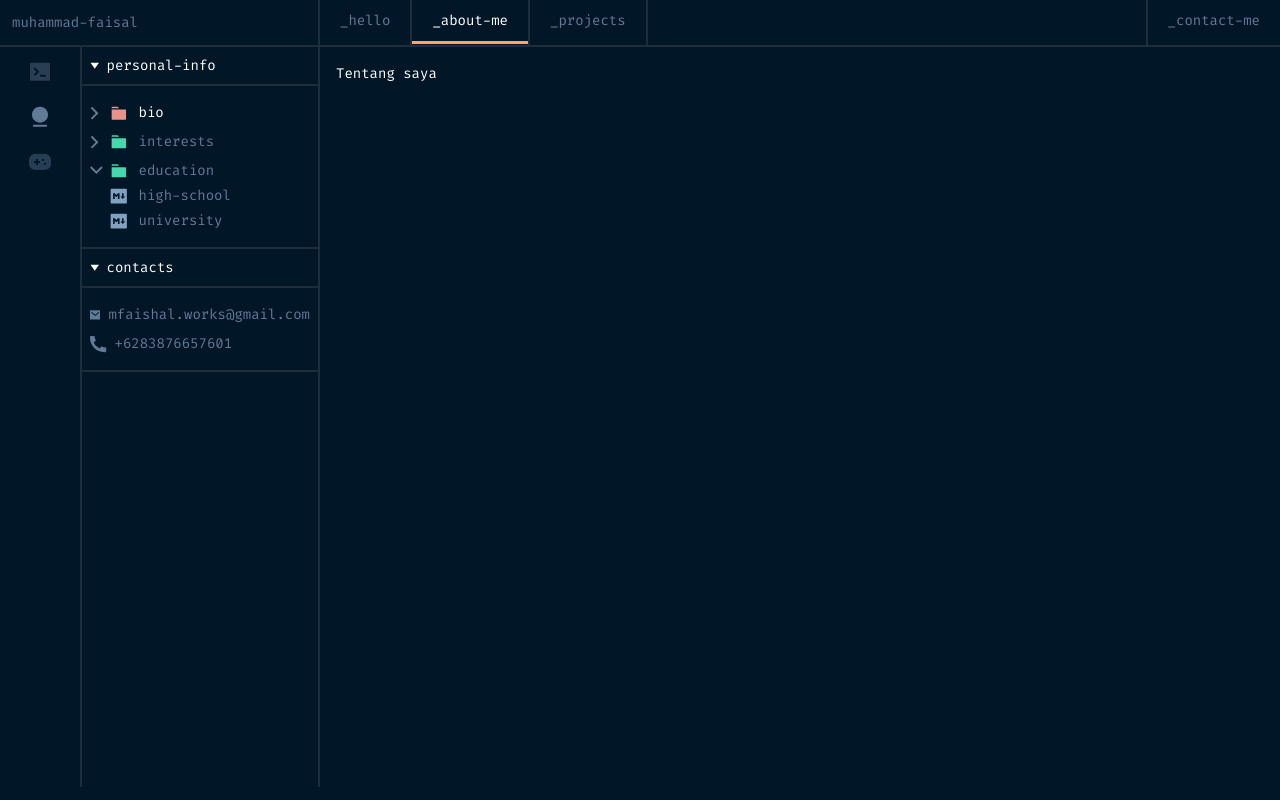
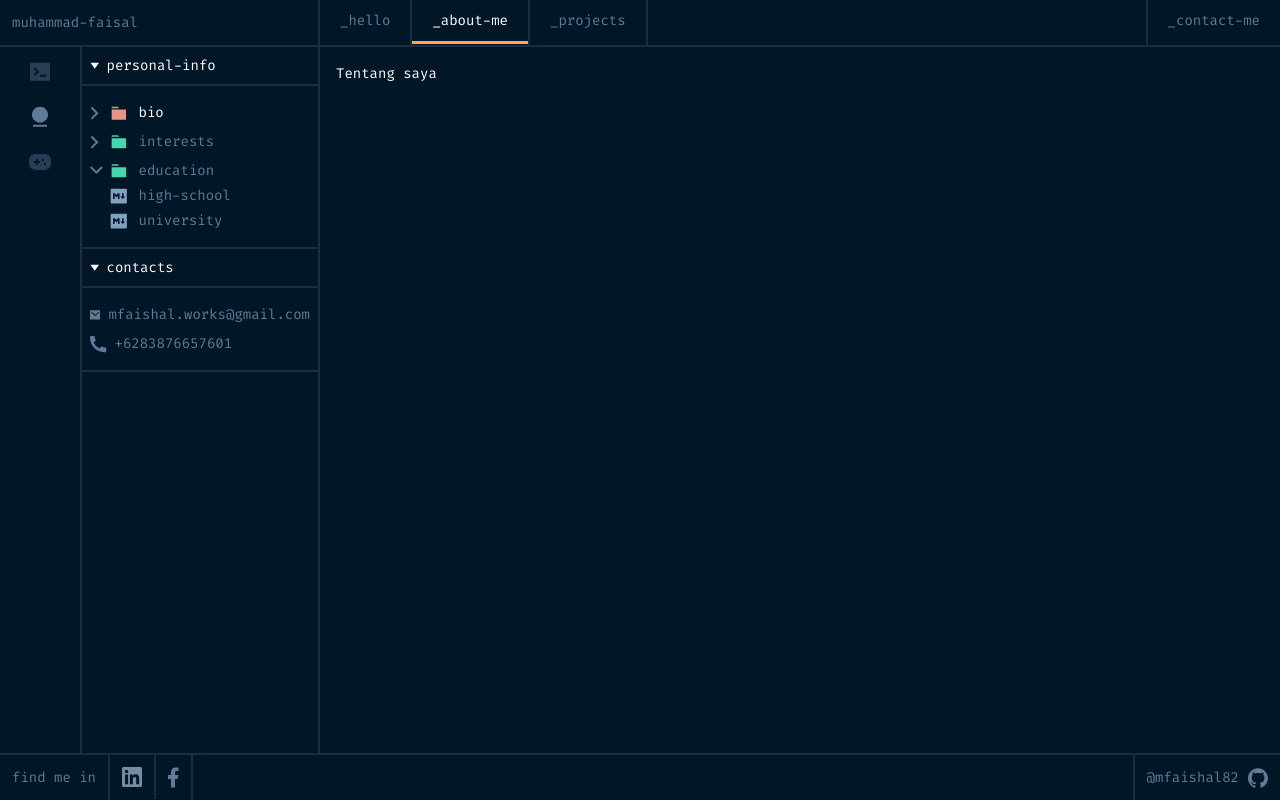
Before and after one commit to mfaishal82/next-portfolio, a Next.js app: page /about-me in a window 1280 px wide. Built offline with nearby package versions, Linux system fonts and the light colour scheme.

Commit message:
add footer

```diff
--- a/src/app/page.js
+++ b/src/app/page.js
@@ -26,15 +26,17 @@ export default function Home() {
         <img
           src="/bg-blurs.png"
           alt="Background"
-          className="absolute right-0 w-[570px] h-[570px]"
+          className="absolute right-0 w-[570px] h-[570px] select-none"
         />
       </div>
       <div className="h-full flex flex-col justify-center">
-        Hi all. I am
-        <span className="text-[50px]"> Muhammad Faisal</span>
-        <span className="text-[#4D5BCE] text-[28px] ">
-          {"> "}<span id="typeIt"></span>
-        </span>
+        <div className="flex flex-col justify-center cursor-default select-none">
+          Hi all. I am
+          <span className="text-[50px]"> Muhammad Faisal</span>
+          <span className="text-[#4D5BCE] text-[28px] ">
+            {"> "}<span id="typeIt"></span>
+          </span>
+        </div>
         <div className="mt-10 flex flex-col gap-2">
           <div>
             <span className="text-[#607B96]">
--- /dev/null
+++ b/src/components/footer.js
@@ -0,0 +1,35 @@
+
+export default function Footer() {
+    return(
+        <footer className="absolute bottom-0 w-full bg-[#011627] text-[#607B96] text-[14px] border-t-2 border-[#1E2D3D] flex flex-row">
+          <div className="p-3 border-r-2 border-[#1E2D3D] cursor-default select-none">
+            find me in
+          </div>
+          {/* LinkedIn */}
+          <a href="https://www.linkedin.com/in/mfaishal82/" target="_blank">
+            <div className="p-3 border-r-2 border-[#1E2D3D] ">
+              <img src="/linkedin.svg" width={"20"} height={"20"} />
+            </div>
+          </a>
+          {/* Fb */}
+          <a href="https://web.facebook.com/mf.ihbs/" target="_blank">
+            <div className="p-3 border-r-2 border-[#1E2D3D]">
+              <svg width="11" height="21" viewBox="0 0 11 21" fill="none" xmlns="http://www.w3.org/2000/svg">
+                <path d="M7 12H9.5L10.5 8H7V6C7 4.97 7 4 9 4H10.5V0.64C10.174 0.597 8.943 0.5 7.643 0.5C4.928 0.5 3 2.157 3 5.2V8H0V12H3V20.5H7V12Z" fill="#607B96"/>
+              </svg>
+            </div>
+          </a>
+          {/* Github */}
+          <div className="ml-auto">
+            <a href="https://github.com/mfaishal82" target="_blank">
+              <div className="p-3 border-l-2 border-[#1E2D3D] flex flex-row items-center gap-2 ">
+                @mfaishal82
+                <svg width="21" height="20" viewBox="0 0 21 20" fill="none" xmlns="http://www.w3.org/2000/svg">
+                  <path d="M10.9771 0.278076C5.45205 0.278076 0.977052 4.75308 0.977052 10.2781C0.975918 12.3774 1.63587 14.4237 2.86327 16.1268C4.09067 17.8298 5.8232 19.1031 7.81505 19.7661C8.31505 19.8531 8.50205 19.5531 8.50205 19.2901C8.50205 19.0531 8.48905 18.2661 8.48905 17.4281C5.97705 17.8911 5.32705 16.8161 5.12705 16.2531C5.01405 15.9651 4.52705 15.0781 4.10205 14.8401C3.75205 14.6531 3.25205 14.1901 4.08905 14.1781C4.87705 14.1651 5.43905 14.9031 5.62705 15.2031C6.52705 16.7151 7.96505 16.2901 8.53905 16.0281C8.62705 15.3781 8.88905 14.9411 9.17705 14.6911C6.95205 14.4411 4.62705 13.5781 4.62705 9.75308C4.62705 8.66508 5.01405 7.76608 5.65205 7.06508C5.55205 6.81508 5.20205 5.79008 5.75205 4.41508C5.75205 4.41508 6.58905 4.15308 8.50205 5.44108C9.31611 5.21514 10.1572 5.10142 11.0021 5.10308C11.8521 5.10308 12.7021 5.21508 13.5021 5.44008C15.4141 4.14008 16.2521 4.41608 16.2521 4.41608C16.8021 5.79108 16.4521 6.81608 16.3521 7.06608C16.9891 7.76608 17.3771 8.65308 17.3771 9.75308C17.3771 13.5911 15.0401 14.4411 12.8151 14.6911C13.1771 15.0031 13.4901 15.6031 13.4901 16.5411C13.4901 17.8781 13.4771 18.9531 13.4771 19.2911C13.4771 19.5531 13.6651 19.8651 14.1651 19.7651C16.1501 19.0949 17.875 17.8191 19.097 16.1172C20.3189 14.4154 20.9765 12.3732 20.9771 10.2781C20.9771 4.75308 16.5021 0.278076 10.9771 0.278076Z" fill="#607B96"/>
+                </svg>
+              </div>
+            </a>
+          </div>
+        </footer>
+    )
+}
--- a/src/components/mainLayout.js
+++ b/src/components/mainLayout.js
@@ -4,6 +4,7 @@ import { usePathname } from "next/navigation";
 import Sidebar_About from "./aboutMe/sidebar-about";
 import Sidebar_Project from "./projects/sidebar-project";
 import Sidebar_Contact from "./contact/sidebar-contact";
+import Footer from "./footer";
 
 export default function MainLayout({ children }) {
   const pathname = usePathname();
@@ -11,6 +12,7 @@ export default function MainLayout({ children }) {
     <>
       <div className="">
         <Header />
+
         <div className="text-white grid grid-cols-4 mt-0 h-[calc(100vh-60px)] text-[14px]">
 
           { pathname !== "/" ? <div className="border-r-2 border-[#1E2D3D]">
@@ -27,6 +29,8 @@ export default function MainLayout({ children }) {
           <div className="col-span-3">{children}</div>
 
         </div>
+
+        <Footer />
       </div>
     </>
   );
```
Also changed, not shown: public/linkedin.svg (added).
